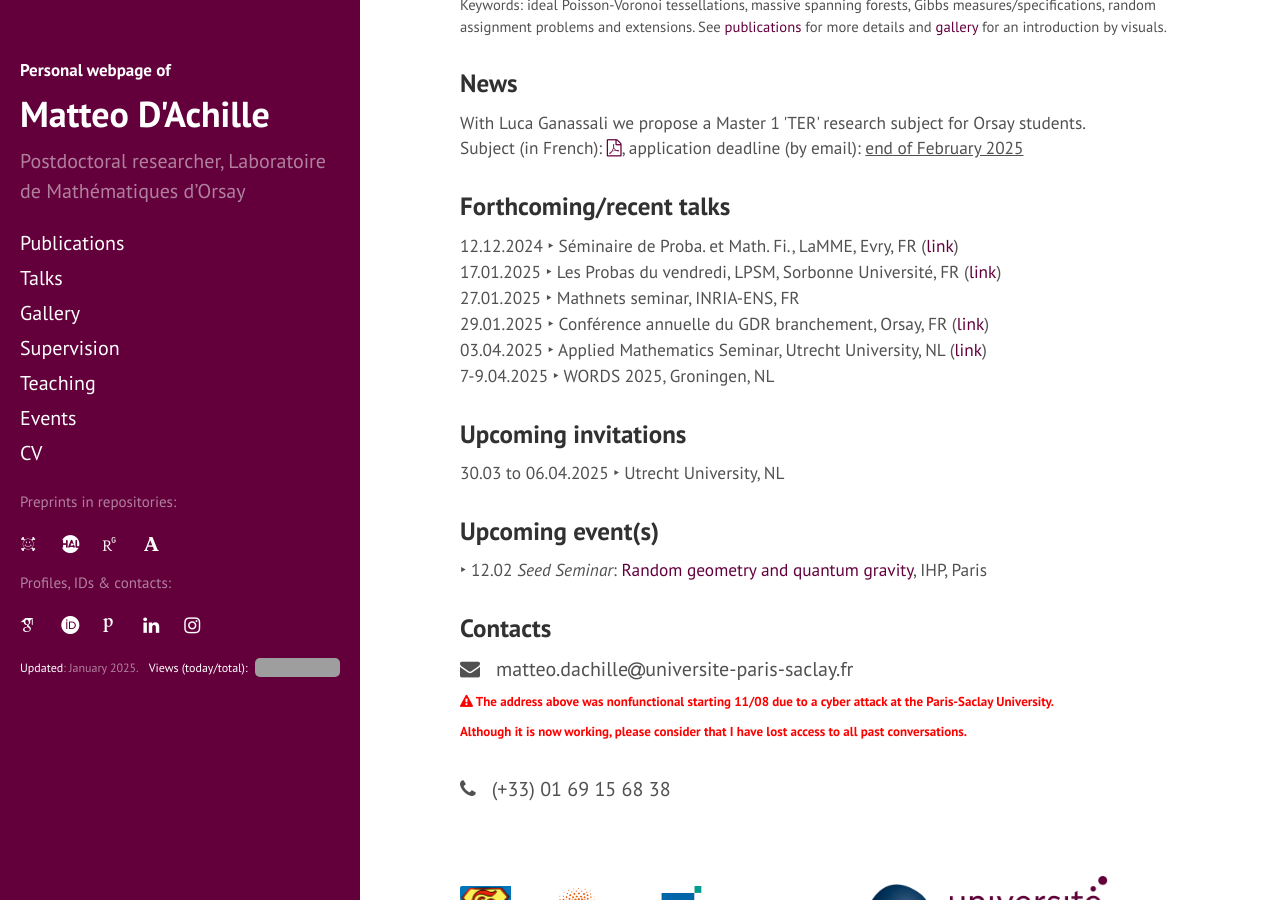
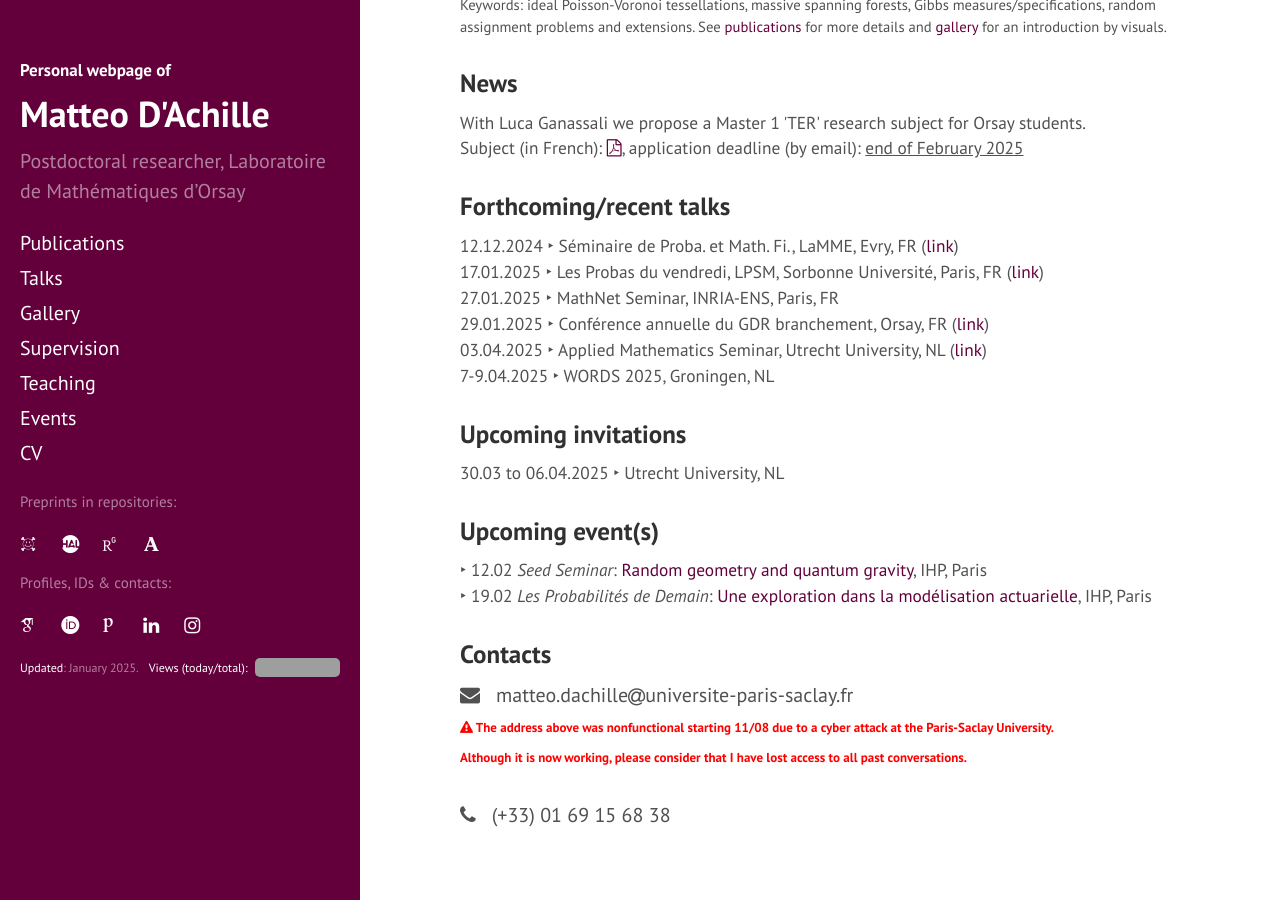
Before and after one commit to matteodachille/matteodachille.github.io, a Jekyll site: the page built from index.html, in a window 1280 px wide and 900 px high, scrolled down 357 px. Built offline with Jekyll 4.4.1, drawn with Linux system fonts in a browser that asks for light colours; nearby versions of some CDN libraries; some web fonts are replaced; the list of posts is cut into pages by our own code; grey boxes are pictures that could not be loaded.

Commit message:
Added PdD next event

```diff
--- a/index.html
+++ b/index.html
@@ -40,8 +40,8 @@ My research interests are mainly in <b>random geometry</b>, <b>statistical mecha
    <p style="font-size:13pt;">
    12.12.2024 &#x2023; Séminaire de Proba. et Math. Fi., LaMME, Evry, FR (<a href="http://www.math-evry.cnrs.fr/evenements/seminaireproba-math-fi#:~:text=jeudi%2012%20d%C3%A9cembre%20%C3%A0%2015h15" target="_blank">link</a>)<br/>
 
-   17.01.2025 &#x2023; Les Probas du vendredi, LPSM, Sorbonne Université, FR (<a href=" https://www.lpsm.paris/seminaires/probasduvendredi/index#:~:text=Vendredi%2017%20janvier%202025" target="_blank">link</a>)<br/>
-   27.01.2025 &#x2023; Mathnets seminar, INRIA-ENS, FR <br/>
+   17.01.2025 &#x2023; Les Probas du vendredi, LPSM, Sorbonne Université, Paris, FR (<a href=" https://www.lpsm.paris/seminaires/probasduvendredi/index#:~:text=Vendredi%2017%20janvier%202025" target="_blank">link</a>)<br/>
+   27.01.2025 &#x2023; MathNet Seminar, INRIA-ENS, Paris, FR <br/>
    29.01.2025 &#x2023; Conférence annuelle du GDR branchement, Orsay, FR (<a href="https://indico.math.cnrs.fr/event/12161/program" target="_blank">link</a>)<br/>
 
 
@@ -66,7 +66,7 @@ My research interests are mainly in <b>random geometry</b>, <b>statistical mecha
 <p style="font-size:13pt;">
 <!--&#x2023; 16.10 <i>Les Probabilités de Demain</i>: <a href="https://indico.math.cnrs.fr/event/12710/" target="_blank">Transport optimal et applications</a>, IHP, Paris  <br/>-->
 &#x2023; 12.02 <i>Seed Seminar</i>: <a href="https://indico.math.cnrs.fr/event/13603/" target="_blank">Random geometry and quantum gravity</a>, IHP, Paris  <br/>
-<!--&#x2023; 19.02 <i>Les Probabilités de Demain</i>: <a href="https://indico.math.cnrs.fr/event/12710/" target="_blank">AAA</a>, IHP, Paris  <br/>-->
+&#x2023; 19.02 <i>Les Probabilités de Demain</i>: <a href="https://indico.math.cnrs.fr/event/13605/" target="_blank">Une exploration dans la modélisation actuarielle</a>, IHP, Paris <br/>
 </p>
 
 <h3>Contacts</h3>
```
